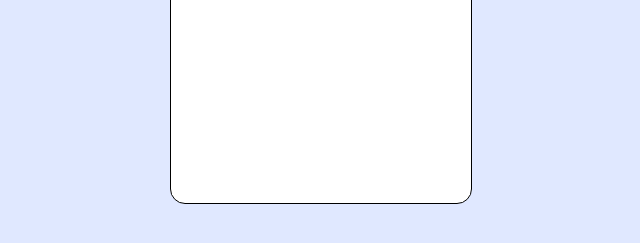
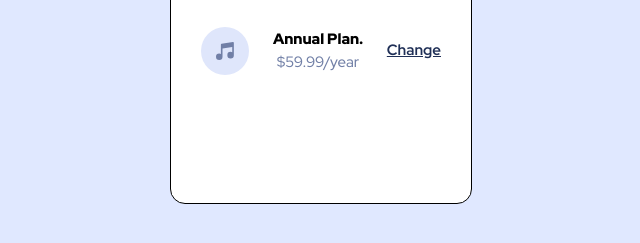
Before and after one commit to brett-powers/order-summary, a plain HTML site: page index.html in a window 1280 px wide. Shown: the part 447-690 px from the top of the page, without its empty margins (319-959 px from the left). Drawn offline with Linux system fonts and the light colour scheme.

Commit message:
Create HTML and styles for plan component.

```diff
--- a/css/styles.css
+++ b/css/styles.css
@@ -48,3 +48,29 @@ html {
   line-height: 2.5rem;
   color: var(--color-desaturated-blue);
 }
+/*Plans*/
+.plan__container {
+  display: flex;
+  justify-content: space-between;
+  align-items: center;
+}
+.plan__text,
+.plan__link {
+  font-size: 1.5rem;
+}
+.plan__text {
+  font-weight: 900;
+  line-height: 2.3rem;
+}
+.plan__price {
+  font-weight: 500;
+  color: var(--color-desaturated-blue);
+}
+.plan__link {
+  color: var(--color-dark-blue);
+  font-weight: 700;
+  transition: color 0.3s;
+}
+.plan__link:hover {
+  color: var(--color-bright-blue);
+}
--- a/index.html
+++ b/index.html
@@ -27,6 +27,13 @@
             You can now listen to millions of songs, audiobooks, and podcasts on
             any device anywhere you like!
           </p>
+          <div class="plan__container">
+            <img class="plan__icon" src="images/icon-music.svg" alt="" />
+            <p class="plan__text">
+              Annual Plan. <span class="plan__price">$59.99/year</span>
+            </p>
+            <a class="plan__link" href="#">Change</a>
+          </div>
         </section>
       </article>
     </div>
```
